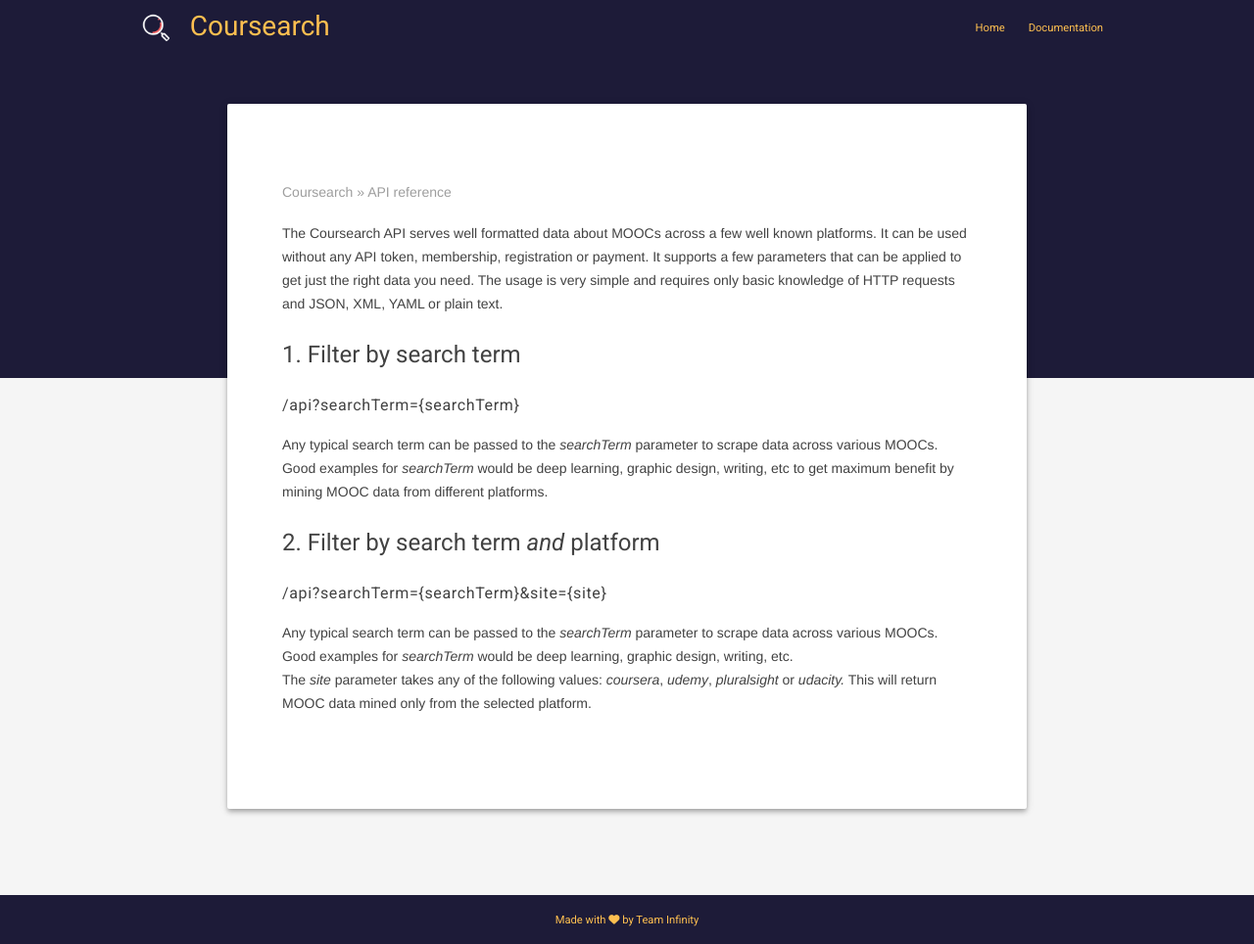
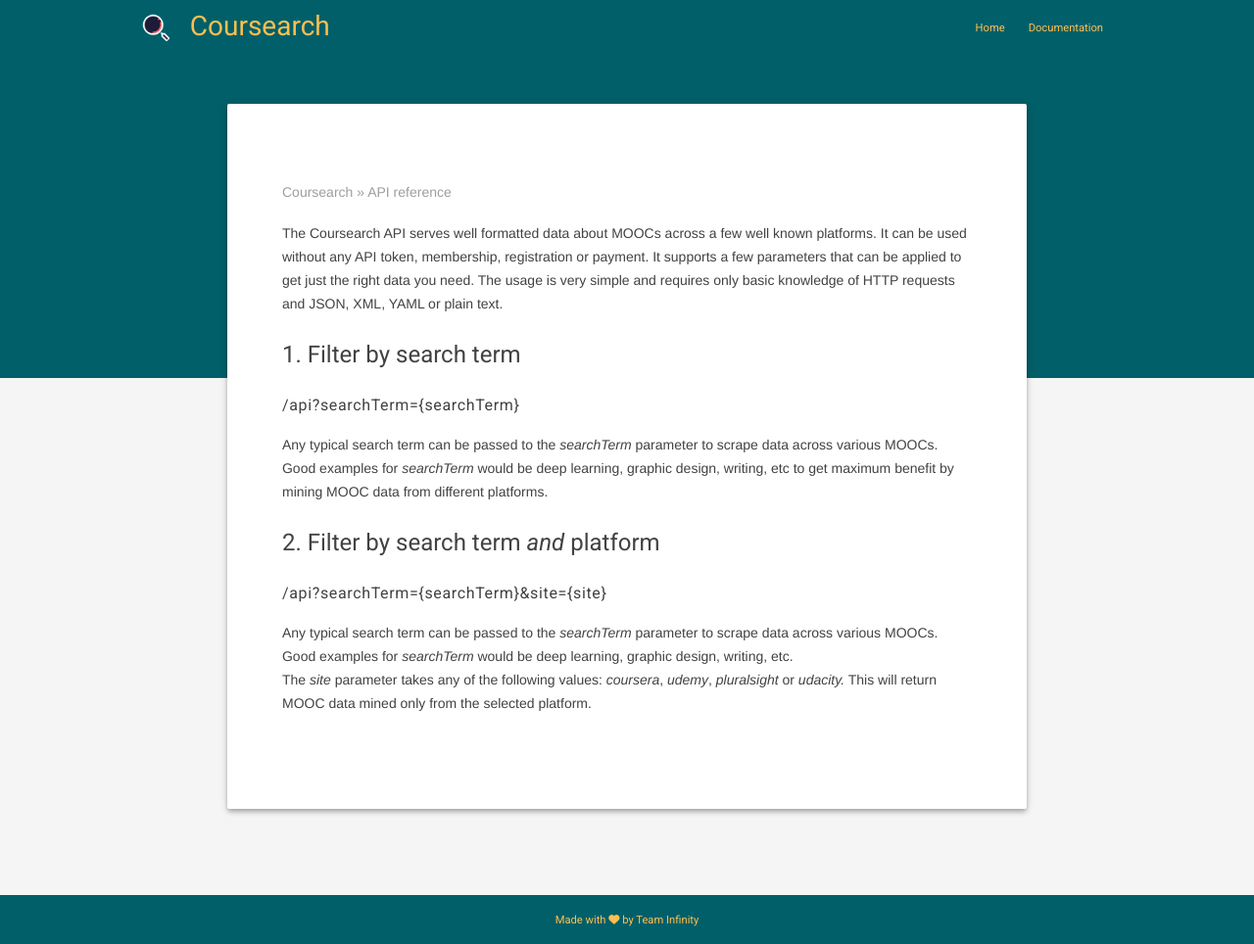
Before and after one commit to RitikMody/Coursearch, a Flask app: page /docs in a window 1280 px wide. Shown: the whole page at 98% size. Run offline with Flask 2, Linux system fonts and the light colour scheme; some libraries are stand-ins or nearby versions.

Commit message:
merged stylesheets and updated favicon

```diff
--- a/static/css/styles.css
+++ b/static/css/styles.css
@@ -1,9 +1,15 @@
+:root {
+	--color1: #005f69;
+	--color2: #3b6978;
+	--color3: #84a9ac;
+	--color4: #e4e3e3;
+}
+
 .main {
-  background-color: #1d1b38;
+	background-color: var(--color1);
 	width: 80%;
 	margin: auto;
 }
-
 
 /* nav bar */
 
@@ -137,7 +143,7 @@
 }
 
 .section-head {
-  background-color: #1d1b38;
+	background-color: var(--color1);
 }
 
 .result-header {
@@ -157,7 +163,7 @@
 	padding: 2rem 0;
 	/* font-family: 'Roboto', sans-serif; */
 	font-weight: 500;
-  color: #1d1b38;
+	color: var(--color1);
 	font-size: 1.2rem;
 }
 
@@ -192,7 +198,7 @@
 }
 
 a.page-link {
-  background-color: #1d1b38;
+	background-color: var(--color1);
 	color: #f8f8f8;
 }
 
@@ -217,7 +223,7 @@
 /* footer */
 
 .res-footer{
-  background-color: #1d1b38;
+	background-color: var(--color1);
 	padding-bottom: 0.3rem;
 }
 
@@ -266,7 +272,7 @@
 	padding: 2rem 0;
 	font-family: 'Roboto', sans-serif;
 	font-weight: 300;
-  color: #1d1b38;
+	color: var(--color1);
 	font-size: 1rem;
 }
 .card{
@@ -312,3 +318,76 @@
 }
 /*2c1654 ff6464 00be65 fdf550 */
 /*2c1654 ff6464 00be65 fdf550 */
+
+
+/* docs css */
+
+
+
+/**
+* Copyright 2015 Google Inc. All Rights Reserved.
+*
+* Licensed under the Apache License, Version 2.0 (the "License");
+* you may not use this file except in compliance with the License.
+* You may obtain a copy of the License at
+*
+*      http://www.apache.org/licenses/LICENSE-2.0
+*
+* Unless required by applicable law or agreed to in writing, software
+* distributed under the License is distributed on an "AS IS" BASIS,
+* WITHOUT WARRANTIES OR CONDITIONS OF ANY KIND, either express or implied.
+* See the License for the specific language governing permissions and
+* limitations under the License.
+*/
+
+.nav-docs{
+	margin: auto;
+}
+.demo-ribbon {
+	width: 100%;
+	height: 40vh;
+	background-color: var(--color1) !important;
+	-webkit-flex-shrink: 0;
+	-ms-flex-negative: 0;
+	flex-shrink: 0;
+}
+
+.demo-main {
+	margin-top: -35vh;
+	-webkit-flex-shrink: 0;
+	-ms-flex-negative: 0;
+	flex-shrink: 0;
+	padding-top:3rem;
+}
+
+.demo-header .mdl-layout__header-row {
+	padding-left: 40px;
+}
+
+.demo-container {
+	max-width: 1600px;
+	width: calc(100% - 16px);
+	margin: 0 auto;
+}
+
+.demo-content {
+	border-radius: 2px;
+	padding: 80px 56px;
+	margin-bottom: 80px;
+}
+
+.demo-layout.is-small-screen .demo-content {
+	padding: 40px 28px;
+}
+
+.demo-content h3 {
+	margin-top: 48px;
+}
+
+.demo-footer {
+	padding-left: 40px;
+}
+
+.demo-footer .mdl-mini-footer--link-list a {
+	font-size: 13px;
+}
--- a/templates/docs.html
+++ b/templates/docs.html
@@ -21,7 +21,7 @@
 	<meta http-equiv="X-UA-Compatible" content="IE=edge">
 	<meta name="description" content="A front-end template that helps you build fast, modern mobile web apps.">
 	<meta name="viewport" content="width=device-width, initial-scale=1.0, minimum-scale=1.0">
-	<link rel="icon" href="../static/images/newicon.png" class="avatar">
+	<link rel="icon" href="../static/images/notes.png" class="avatar">
 	<title>Coursearch API</title>
 
 	<!-- Add to homescreen for Chrome on Android -->
@@ -56,7 +56,6 @@
 	<link rel="stylesheet" href="https://code.getmdl.io/1.3.0/material.teal-red.min.css">
 	<script src="https://stackpath.bootstrapcdn.com/bootstrap/4.5.2/js/bootstrap.min.js" integrity="sha384-B4gt1jrGC7Jh4AgTPSdUtOBvfO8shuf57BaghqFfPlYxofvL8/KUEfYiJOMMV+rV" crossorigin="anonymous"></script>
 
-	<link rel="stylesheet" href="../static/css/docs.css">
 	<link rel="stylesheet" href="../static/css/styles.css">
 	<style>
 		#view-source {
--- a/templates/home.html
+++ b/templates/home.html
@@ -4,7 +4,7 @@
 <head>
 
   <meta charset="utf-8">
-  <link rel="icon" href="static/images/newicon.png" class="nav-icon">
+  <link rel="icon" href="static/images/notes.png" class="nav-icon">
   <title>Coursearch</title>
 
   <meta name="viewport" content="width=device-width, initial-scale=1.0">
--- a/templates/results.html
+++ b/templates/results.html
@@ -4,7 +4,7 @@
 
 <head>
     <meta charset="utf-8">
-    <link rel="icon" href="../static/images/newicon.png" class="avatar">
+    <link rel="icon" href="../static/images/notes.png" class="avatar">
     <title>Coursearch-Results</title>
     <meta name="viewport" content="width=device-width, initial-scale=1.0">
     <link href="https://fonts.googleapis.com/css2?family=Roboto:wght@300;400;500;700;900&display=swap" rel="stylesheet">
```
Lines whose indentation alone changed are shown as unchanged.
